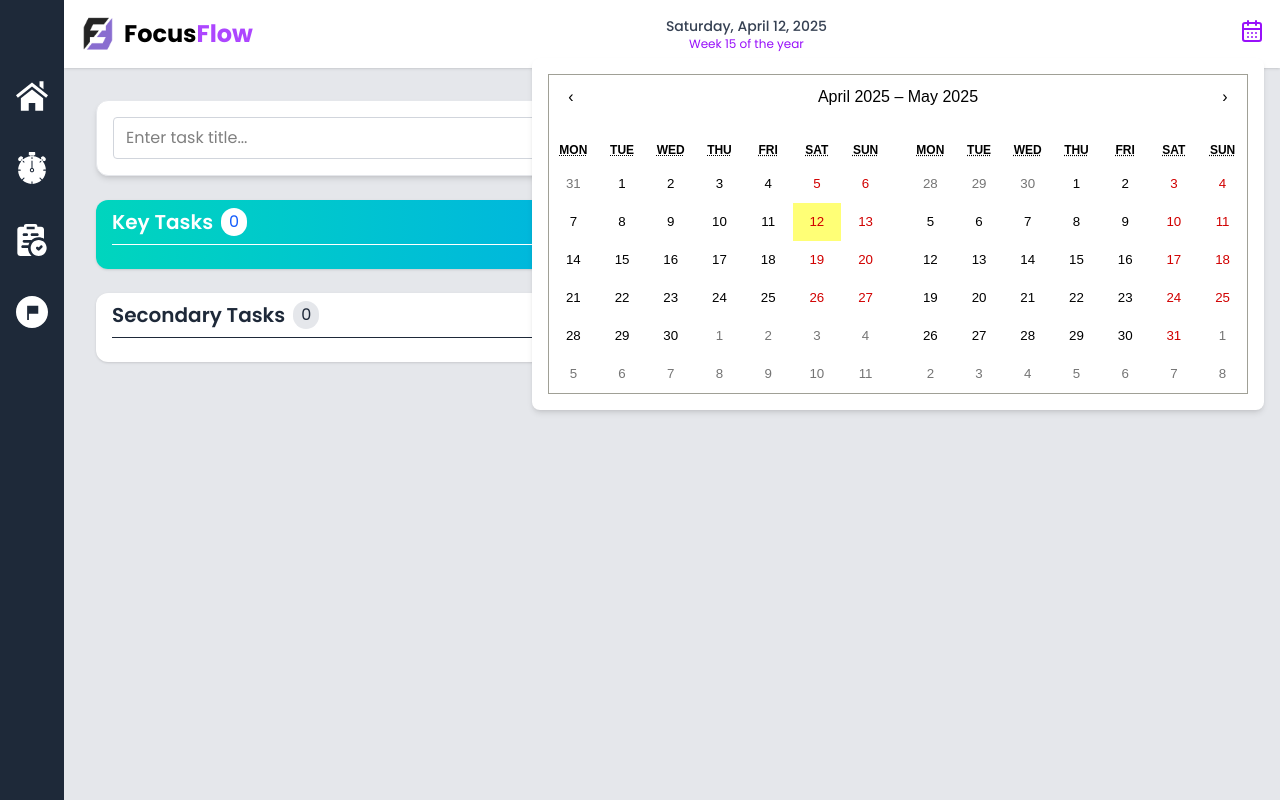
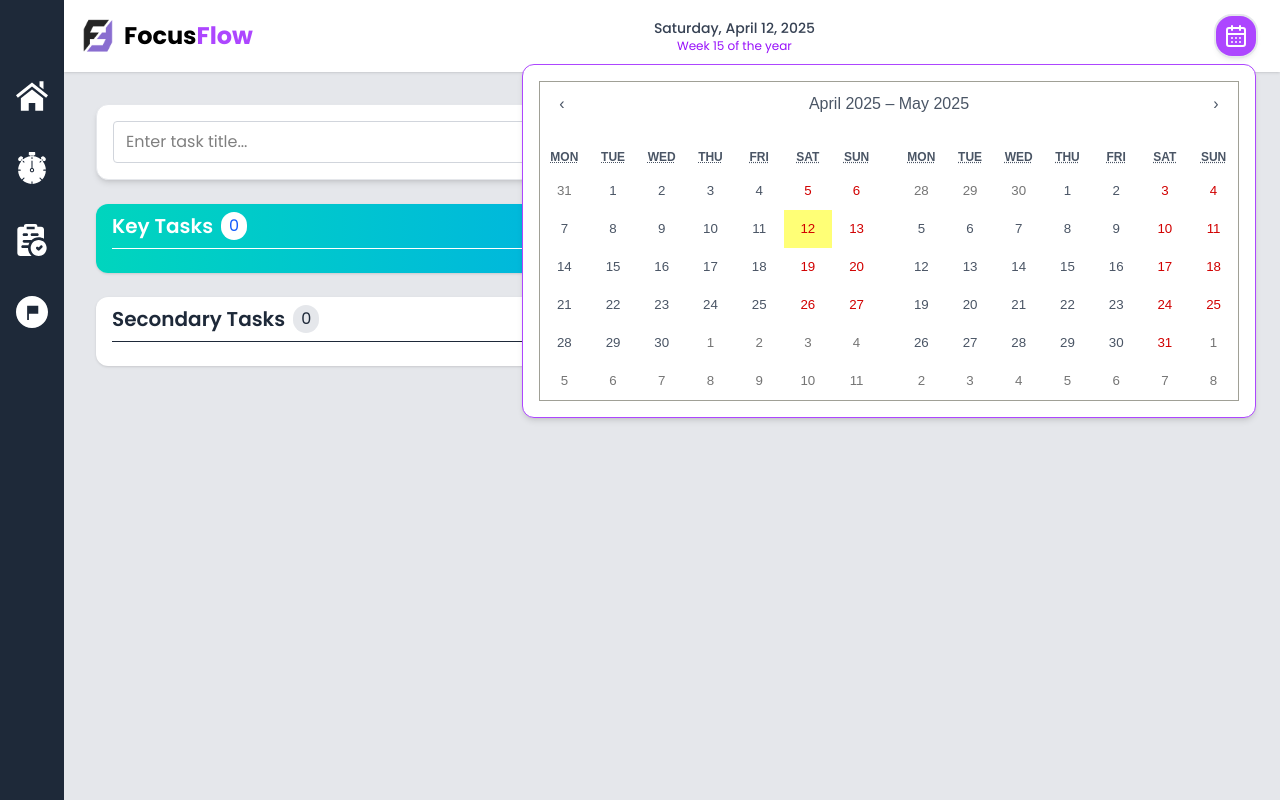
Before and after one commit to FatimaMubeenSh/FocusFlow, a React (Vite) app: page /tasks in a window 1280 px wide. Both pictures are taken after a click on the button "Calendar". Built offline with nearby package versions, Linux system fonts and the light colour scheme.

Commit message:
👌 IMPROVE: Refactor CustomCalendar component

```diff
--- a/src/components/CustomCalendar.tsx
+++ /dev/null
@@ -1,24 +0,0 @@
-import Calendar from "react-calendar";
-import "react-calendar/dist/Calendar.css";
-import { useState } from "react";
-import { CalendarDays } from "lucide-react";
-
-const CustomCalendar = () => {
-  const [showCalendar, setShowCalendar] = useState(false);
-
-  return (
-    <div className="relative">
-      <button onClick={() => setShowCalendar(!showCalendar)}>
-        <CalendarDays className="w-6 h-6 text-purple-600" />
-      </button>
-
-      {showCalendar && (
-        <div className="absolute z-10 mt-2 right-0 bg-white shadow-md rounded-lg p-4">
-          <Calendar selectRange={false} showDoubleView={true} next2Label={null} prev2Label={null} />
-        </div>
-      )}
-    </div>
-  );
-};
-
-export default CustomCalendar;
--- a/src/components/layout/Header.tsx
+++ b/src/components/layout/Header.tsx
@@ -1,4 +1,4 @@
-import CustomCalendar from "../CustomCalendar";
+import CustomCalendar from "../ui/CustomCalendar";
 import logo from "../../assets/logo.png";
 
 const Header = () => {
@@ -36,7 +36,9 @@ const Header = () => {
         <div className="text-xs text-purple-600">Week {weekNumber} of the year</div>
       </div>
 
-      <CustomCalendar />
+      <div className="mr-2">
+        <CustomCalendar />
+      </div>
     </header>
   );
 };
--- /dev/null
+++ b/src/components/ui/CustomCalendar.tsx
@@ -0,0 +1,23 @@
+import Calendar from "react-calendar";
+import "react-calendar/dist/Calendar.css";
+import { useState } from "react";
+import { CalendarDays } from "lucide-react";
+import IconButton from './IconButton';
+
+const CustomCalendar = () => {
+  const [showCalendar, setShowCalendar] = useState(false);
+
+  return (
+    <div className="relative cursor-pointer" tabIndex={0}>
+      <IconButton onClick={() => setShowCalendar(!showCalendar)} ariaLabel="Calendar" className="btn-icon" icon={<CalendarDays className="w-6 h-6" />} />
+
+      {showCalendar && (
+        <div className="absolute mt-2 right-0 bg-white shadow-md rounded-xl p-4 border border-purple-500" onMouseLeave={() => setShowCalendar(false)}>
+          <Calendar selectRange={false} showDoubleView={true} next2Label={null} prev2Label={null} className="text-gray-600" />
+        </div>
+      )}
+    </div>
+  );
+};
+
+export default CustomCalendar;
```
